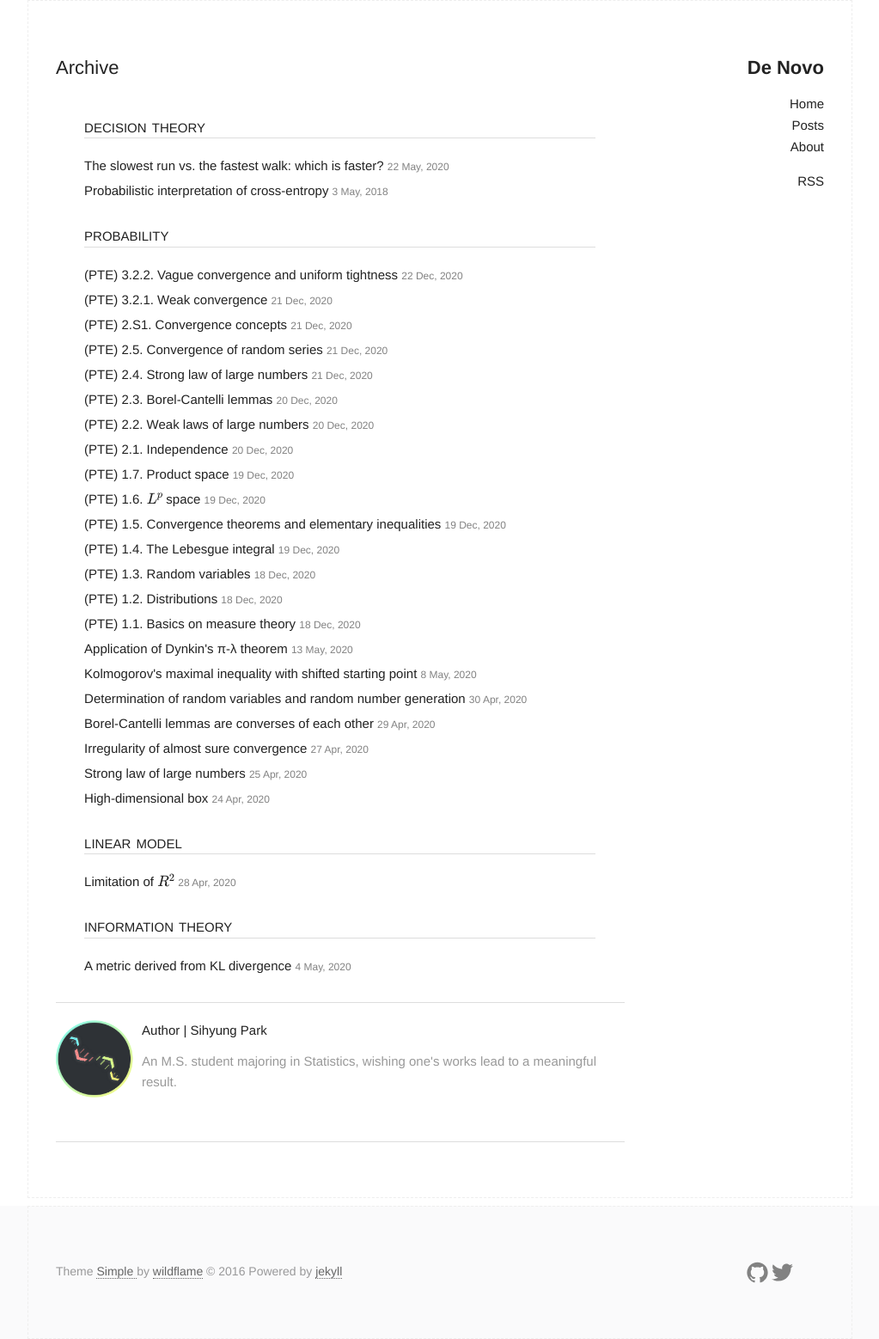
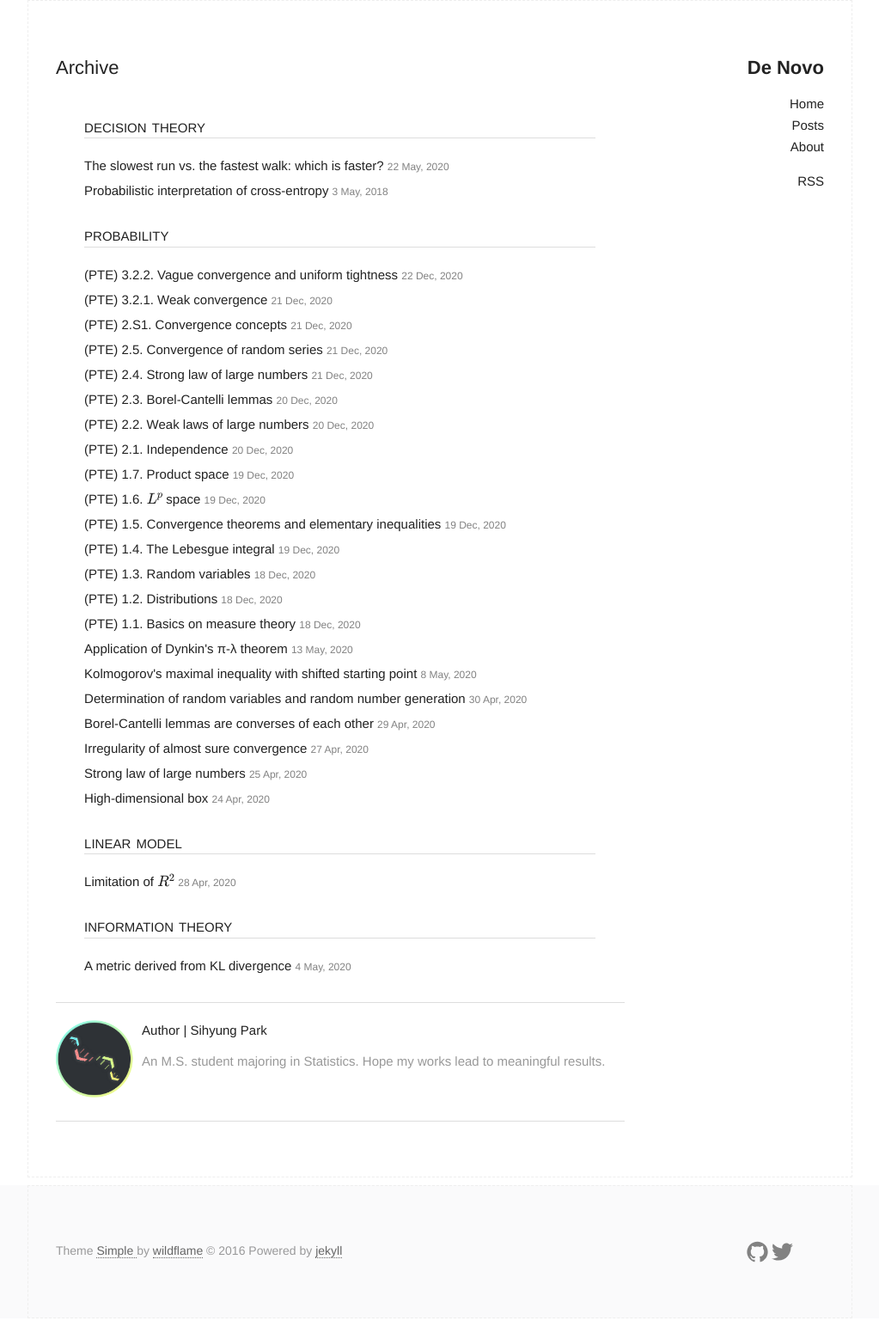
Before and after one commit to naturale0/naturale0.github.io, a Jekyll site: the page built from archive.html, in a window 1280 px wide. Shown: the whole page at 86% size, without its empty margins (128-1151 px from the left). Built offline with Jekyll 4.4.1, drawn with Linux system fonts in a browser that asks for light colours; formulas are drawn with MathJax 3; after the commit the page ends 1534 px from its top, so only the background shows below that.

```diff
--- a/_includes/author.html
+++ b/_includes/author.html
@@ -3,7 +3,7 @@
   <div class="authorinfo box">
     <p>Author | Sihyung Park</p>
     <p class="bio">
-      An M.S. student majoring in Statistics, wishing one's works lead to a meaningful result.
+      An M.S. student majoring in Statistics. Hope my works lead to meaningful results.
     </p>
   </div>
   <br>
```
Also changed, not shown: 2 other files.
